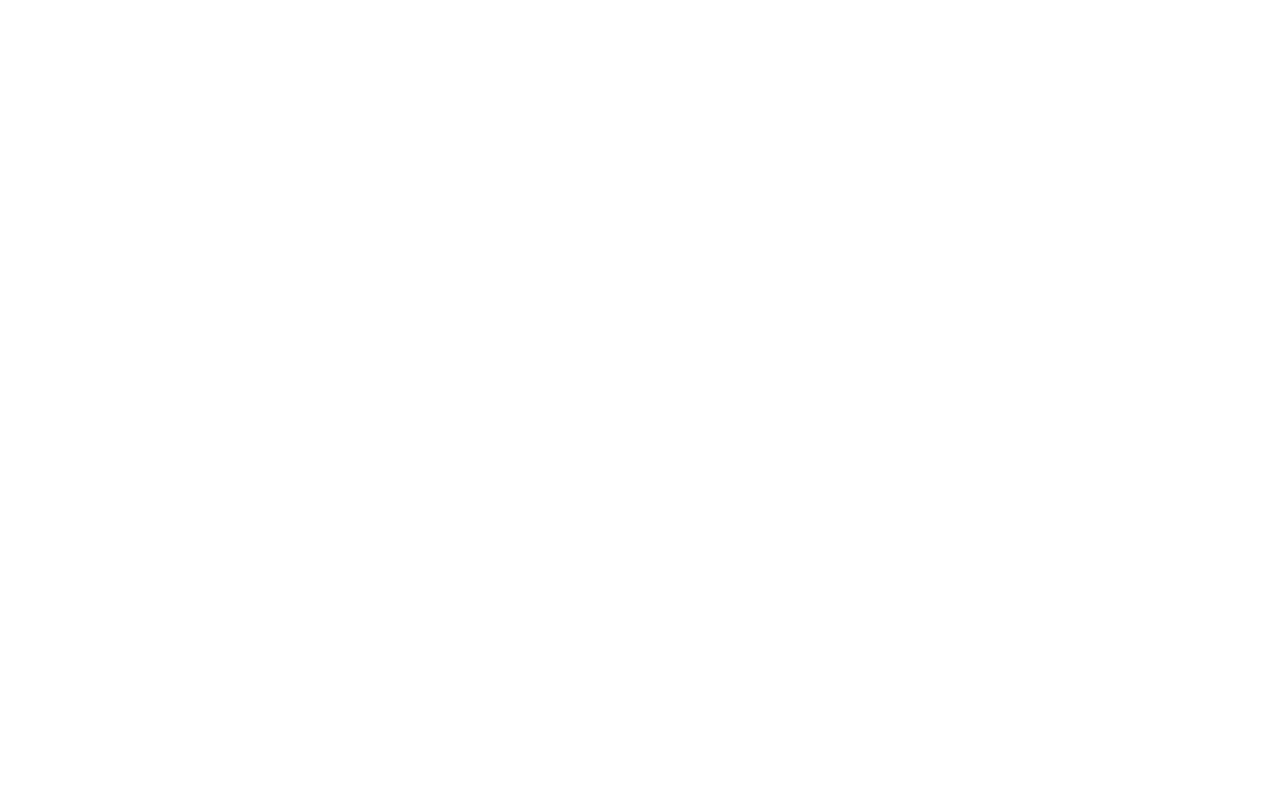
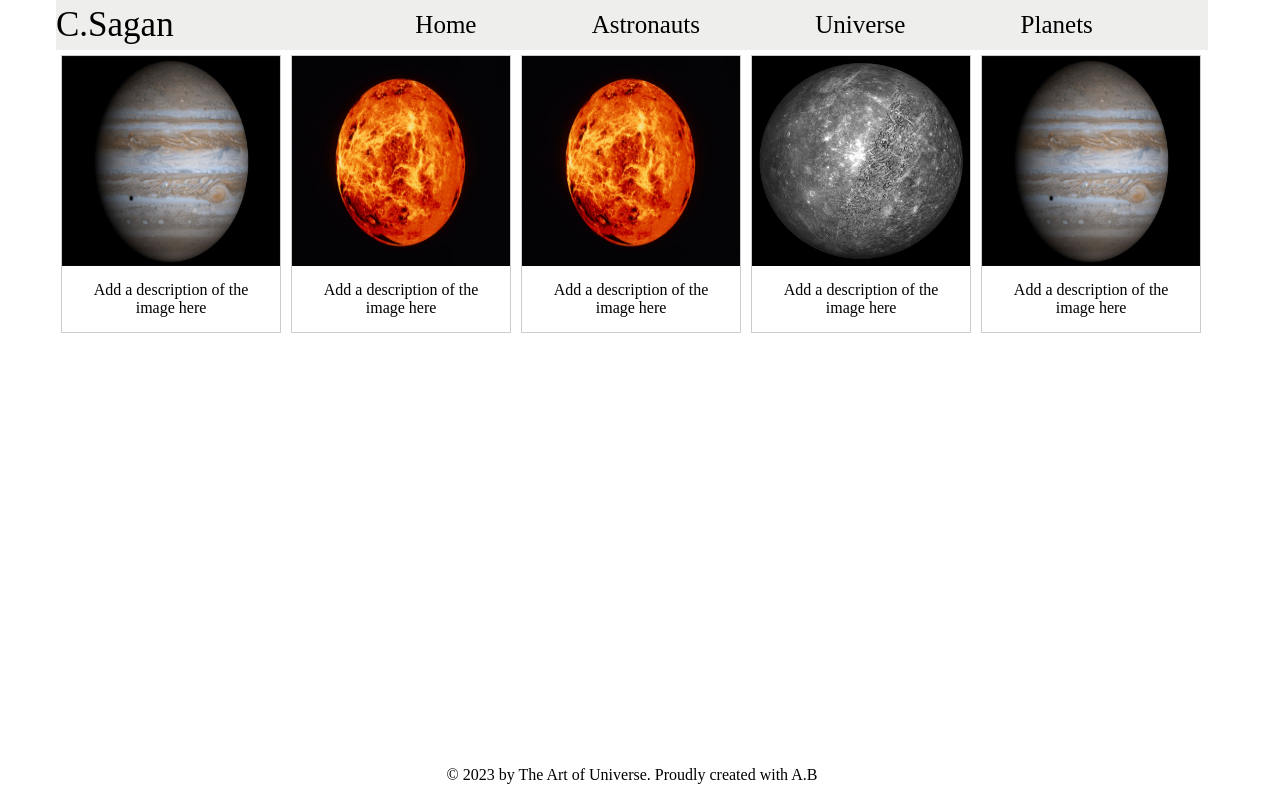
Before and after one commit to Programmer129/the-art-of-universe, a PHP site: page /php/site-pages/planets.php in a window 1280 px wide. Before the commit the page is empty. Run offline with PHP 8.4, Linux system fonts and the light colour scheme.

Commit message:
add view planets

```diff
--- a/php/login-system/check.php
+++ b/php/login-system/check.php
@@ -2,7 +2,8 @@
     $is_user = false;
     $connect = new mysqli("0.0.0.0", "root", "1234", "web_project", "3307");
     if ($connect->connect_error) {
-        die("Connection failed:" . $connect->connect_error);
+        header("Location: ../../index.php");
+//        die("Connection failed:" . $connect->connect_error);
     }
     $result = $connect->query("select * from users");
     while ($row = $result->fetch_assoc()) {
--- a/php/site-pages/planets.php
+++ b/php/site-pages/planets.php
@@ -1,7 +1,59 @@
-<?php
-/**
- * Created by IntelliJ IDEA.
- * User: levani
- * Date: 6/10/18
- * Time: 5:09 PM
- */
+<!DOCTYPE>
+<html>
+<head>
+    <title>Food Art</title>
+    <link rel="stylesheet" href="../../style/global.css">
+</head>
+<body class="home-body">
+<header>
+    <nav>
+        <ul>
+            <li ><a class="active" href="planets.php">Planets</a></li>
+            <li ><a href="universe.php">Universe</a></li>
+            <li ><a href="astronauts.php">Astronauts</a></li>
+            <li ><a href="home.php">Home</a></li>
+            <li style="float: left; font-size: 35px"><a href="home.php">C.Sagan</a></li>
+        </ul>
+    </nav>
+</header>
+<section>
+    <div class="gallery">
+        <a target="_blank" href="../../img/jupiter.jpg">
+            <img src="../../img/jupiter.jpg" alt="Fjords" width="300" height="200">
+        </a>
+        <div class="desc">Add a description of the image here</div>
+    </div>
+
+    <div class="gallery">
+        <a target="_blank" href="../../img/venus.jpg">
+            <img src="../../img/venus.jpg" alt="Forest" width="300" height="200">
+        </a>
+        <div class="desc">Add a description of the image here</div>
+    </div>
+
+    <div class="gallery">
+        <a target="_blank" href="../../img/venus.jpg">
+            <img src="../../img/venus.jpg" alt="Northern Lights" width="300" height="200">
+        </a>
+        <div class="desc">Add a description of the image here</div>
+    </div>
+
+    <div class="gallery">
+        <a target="_blank" href="../../img/mercury.jpg">
+            <img src="../../img/mercury.jpg" alt="Mountains" width="300" height="200">
+        </a>
+        <div class="desc">Add a description of the image here</div>
+    </div>
+
+    <div class="gallery">
+        <a target="_blank" href="../../img/jupiter.jpg">
+            <img src="../../img/jupiter.jpg" alt="Mountains" width="300" height="200">
+        </a>
+        <div class="desc">Add a description of the image here</div>
+    </div>
+</section>
+<footer>
+    <p>© 2023 by The Art of Universe. Proudly created with A.B</p>
+</footer>
+</body>
+</html>
--- a/style/global.css
+++ b/style/global.css
@@ -194,3 +194,26 @@ footer {
 footer p {
     text-align: center;
 }
+
+
+
+div.gallery {
+    margin: 5px;
+    border: 1px solid #ccc;
+    float: left;
+    width: 19.1%;
+}
+
+div.gallery:hover {
+    border: 1px solid #777;
+}
+
+div.gallery img {
+    width: 100%;
+    height: 30%;
+}
+
+div.desc {
+    padding: 15px;
+    text-align: center;
+}
```
Also changed, not shown: img/jupiter.jpg (added), img/mars.jpg (added), img/mercury.jpg (added), img/venus.jpg (added).
